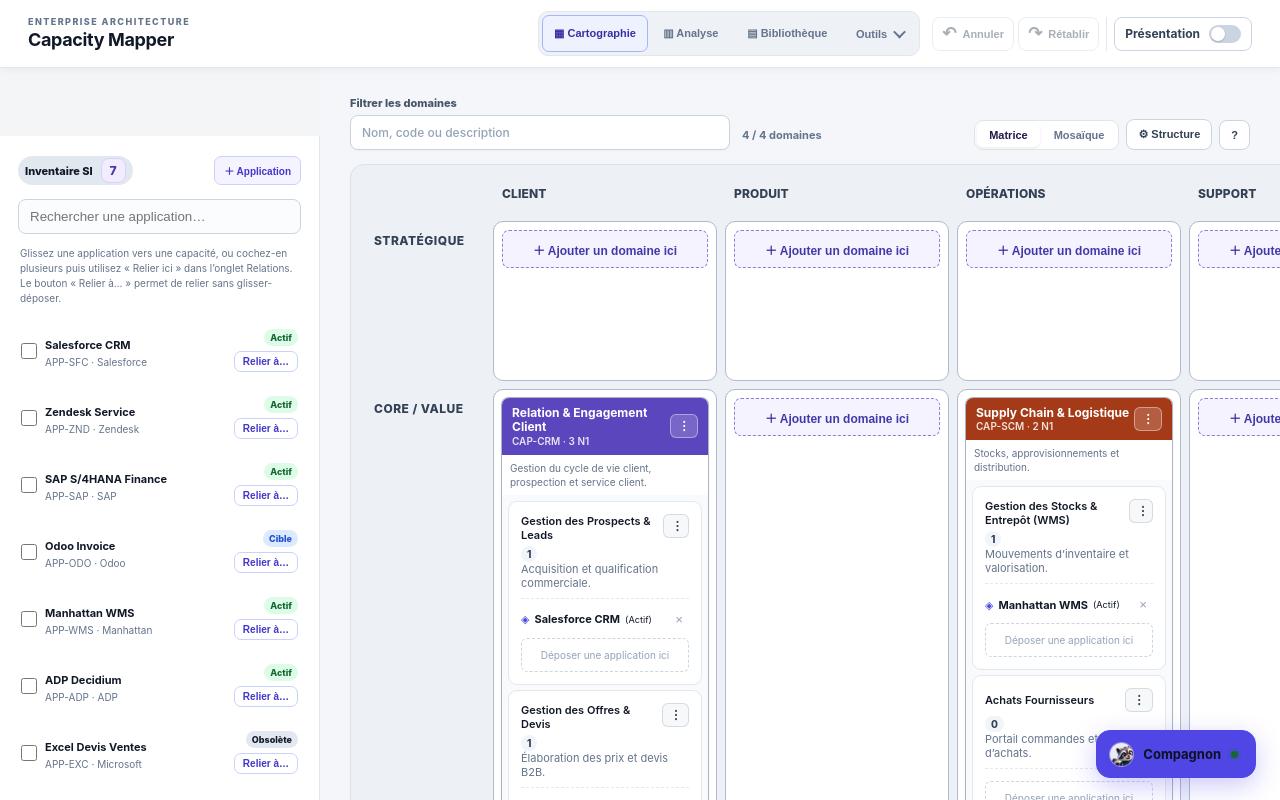
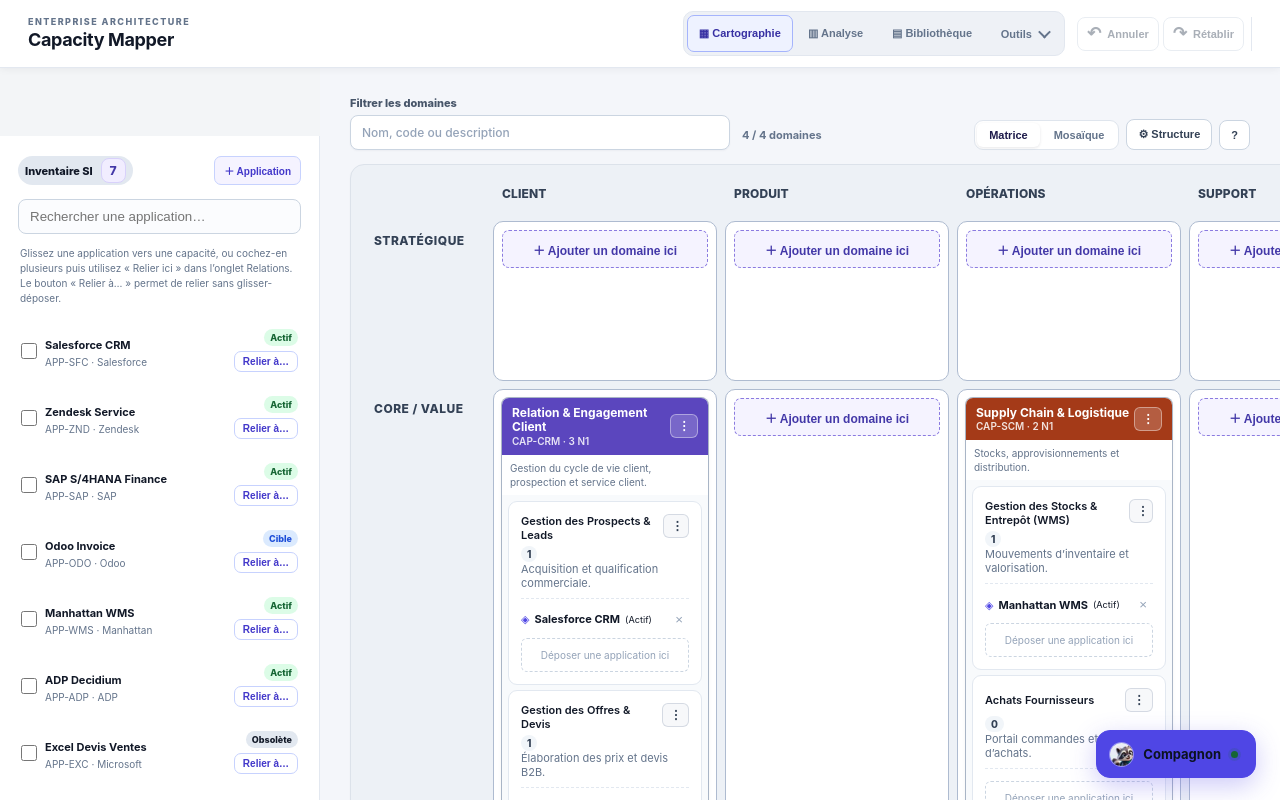
Before and after one commit to Sims07/enterprise-capacity-mapper, a React (Vite) app: page / in a window 1280 px wide. Built offline with nearby package versions, Linux system fonts and the light colour scheme.

Commit message:
fix: unifier l’action d’ouverture de présentation

```diff
--- a/src/App.tsx
+++ b/src/App.tsx
@@ -1014,12 +1014,17 @@ function App({ experienceKind = 'desktop' }: { experienceKind?: 'desktop' | 'mob
               <button type="button" data-testid="undo-button" className="secondary history-button" aria-label="Annuler" aria-keyshortcuts="Control+Z Meta+Z" title="Annuler la dernière modification (Ctrl+Z)" disabled={!historyState.canUndo} onClick={undo}><span className="history-button-icon" aria-hidden="true">↶</span><span className="history-button-label">Annuler</span></button>
               <button type="button" data-testid="redo-button" className="secondary history-button" aria-label="Rétablir" aria-keyshortcuts="Control+Y Control+Shift+Z Meta+Shift+Z" title="Rétablir la modification (Ctrl+Y ou Ctrl+Maj+Z)" disabled={!historyState.canRedo} onClick={redo}><span className="history-button-icon" aria-hidden="true">↷</span><span className="history-button-label">Rétablir</span></button>
             </div>
-            {layoutMode === 'mosaic' && !presentation && <button type="button" className="secondary presentation-open-window" data-testid="open-presentation-window" onClick={() => { const url = new URL(window.location.href); url.searchParams.set('view', 'presentation'); window.open(url.toString(), '_blank', 'noopener,noreferrer'); }}>↗ Ouvrir la présentation</button>}
-            <label className="presentation-switch" data-testid="presentation-toggle">
-              <span>Présentation</span>
-              <input type="checkbox" role="switch" data-testid="presentation-switch-input" aria-label="Mode présentation" checked={presentation} onChange={event => setPresentation(event.target.checked)} />
-              <span className="presentation-switch-track" aria-hidden="true"><span className="presentation-switch-thumb" /></span>
-            </label>
+            {layoutMode === 'mosaic' && !presentation && <button type="button" className="secondary presentation-open-window" data-testid="open-presentation-window" onClick={() => {
+              const isMobileViewport = experienceKind === 'mobile' || window.matchMedia('(max-width: 700px)').matches;
+              if (isMobileViewport) {
+                setPresentation(true);
+                return;
+              }
+              const url = new URL(window.location.href);
+              url.searchParams.set('view', 'presentation');
+              const presentationWindow = window.open(url.toString(), '_blank', 'noopener,noreferrer');
+              if (!presentationWindow) setPresentation(true);
+            }}>{experienceKind === 'mobile' || (typeof window !== 'undefined' && window.matchMedia('(max-width: 700px)').matches) ? 'Passer en présentation' : '↗ Ouvrir la présentation'}</button>}
 
           </div>
         </div>
```
